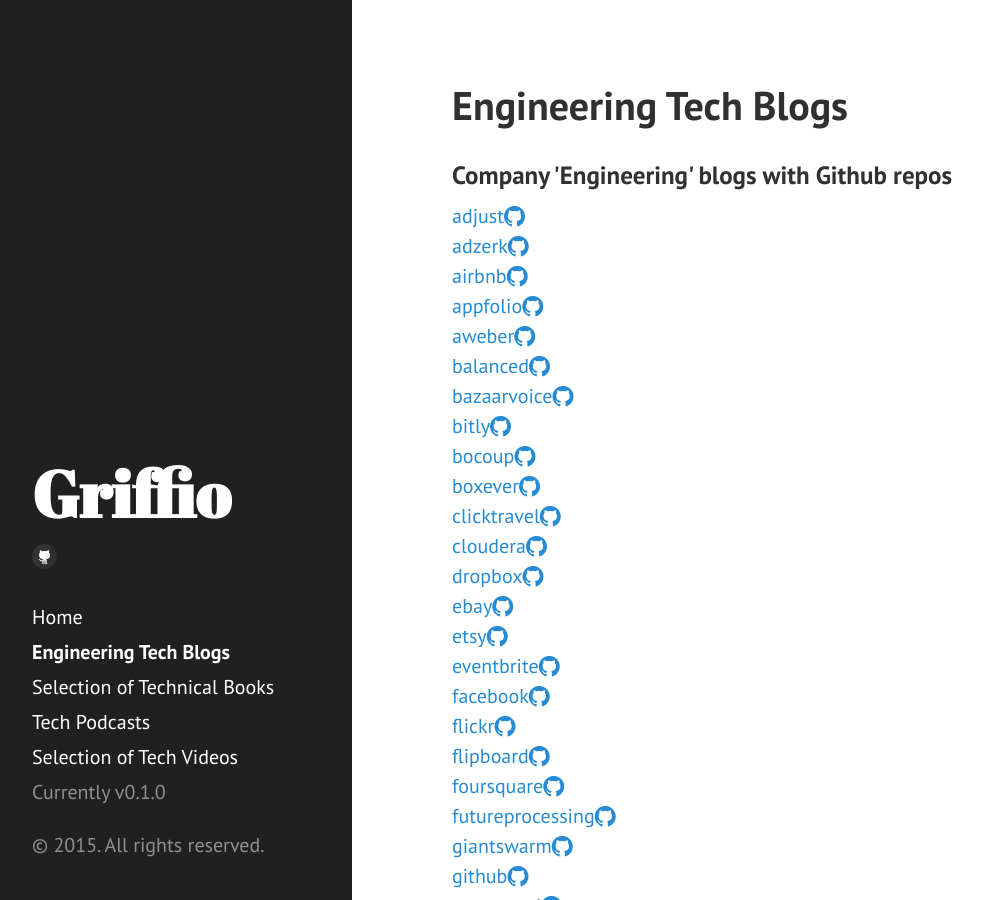
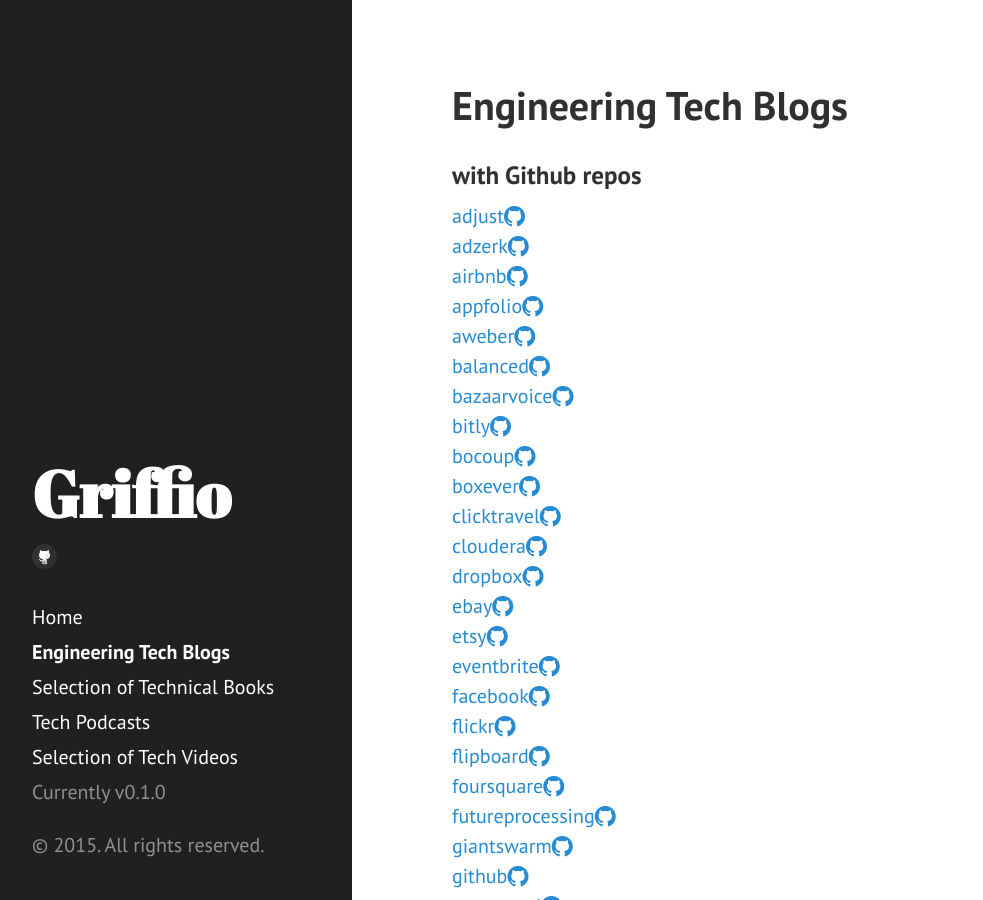
Before and after one commit to griffio/griffio.github.io, a Jekyll site: the page built from engineering-tech-blogs.html, in a window 1280 px wide and 900 px high. Shown: the whole window, without its empty margins (8-991 px from the left). Built offline with Jekyll 4.4.1, drawn with Linux system fonts in a browser that asks for light colours; nearby versions of some CDN libraries.

Commit message:
Update engineering-tech-blogs.html

```diff
--- a/engineering-tech-blogs.html
+++ b/engineering-tech-blogs.html
@@ -4,7 +4,7 @@
 id: engineering-tech-blogs
 ---
 
-<h3>Company 'Engineering' blogs with Github repos</h2>
+<h3>with Github repos</h2>
 <section class="techblogs-flex-layout">
 <div class="flex-container">
 {% assign sorted_techblogs = (site.data.techblogs | sort: 'github') %}
```
